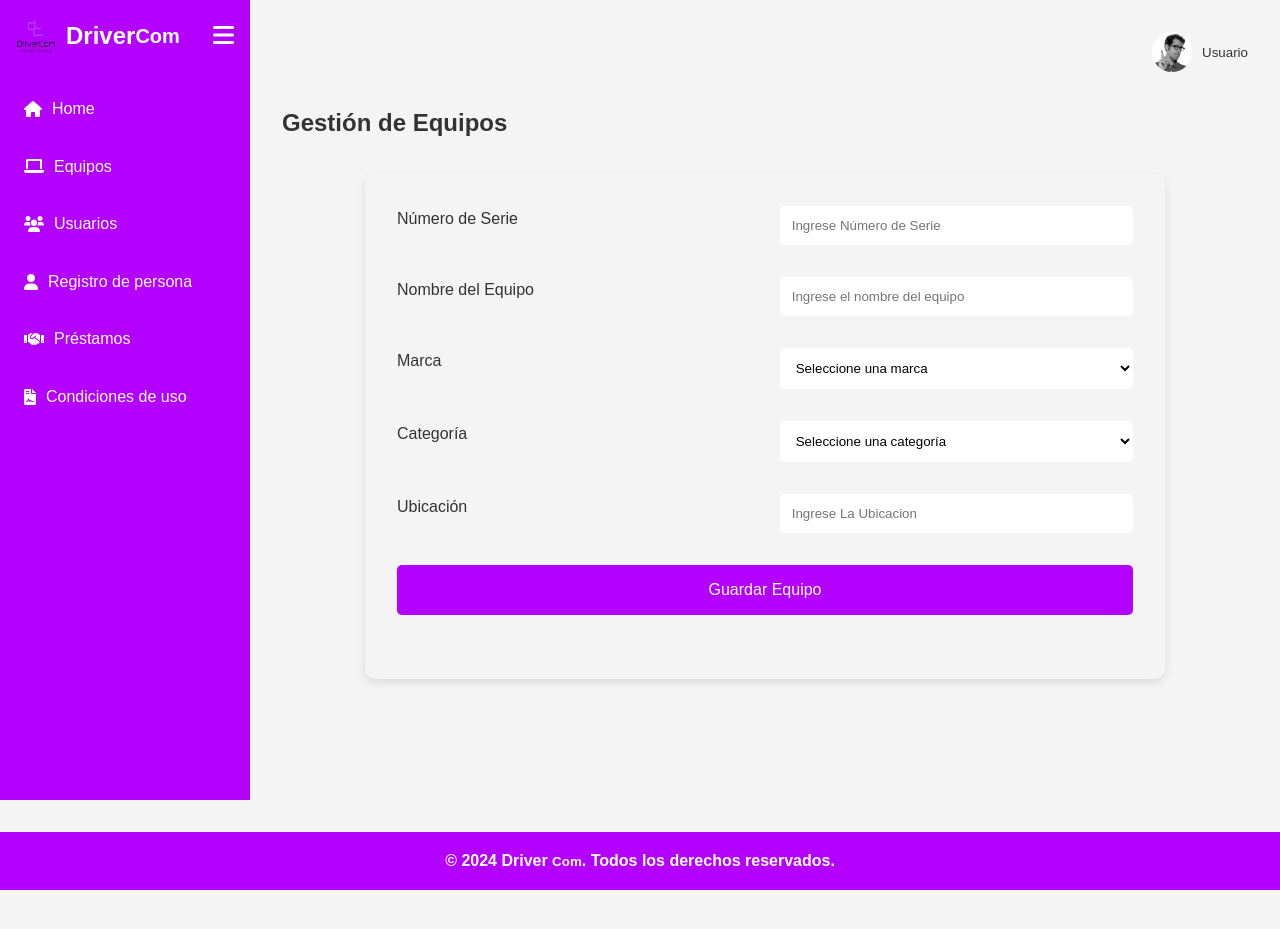
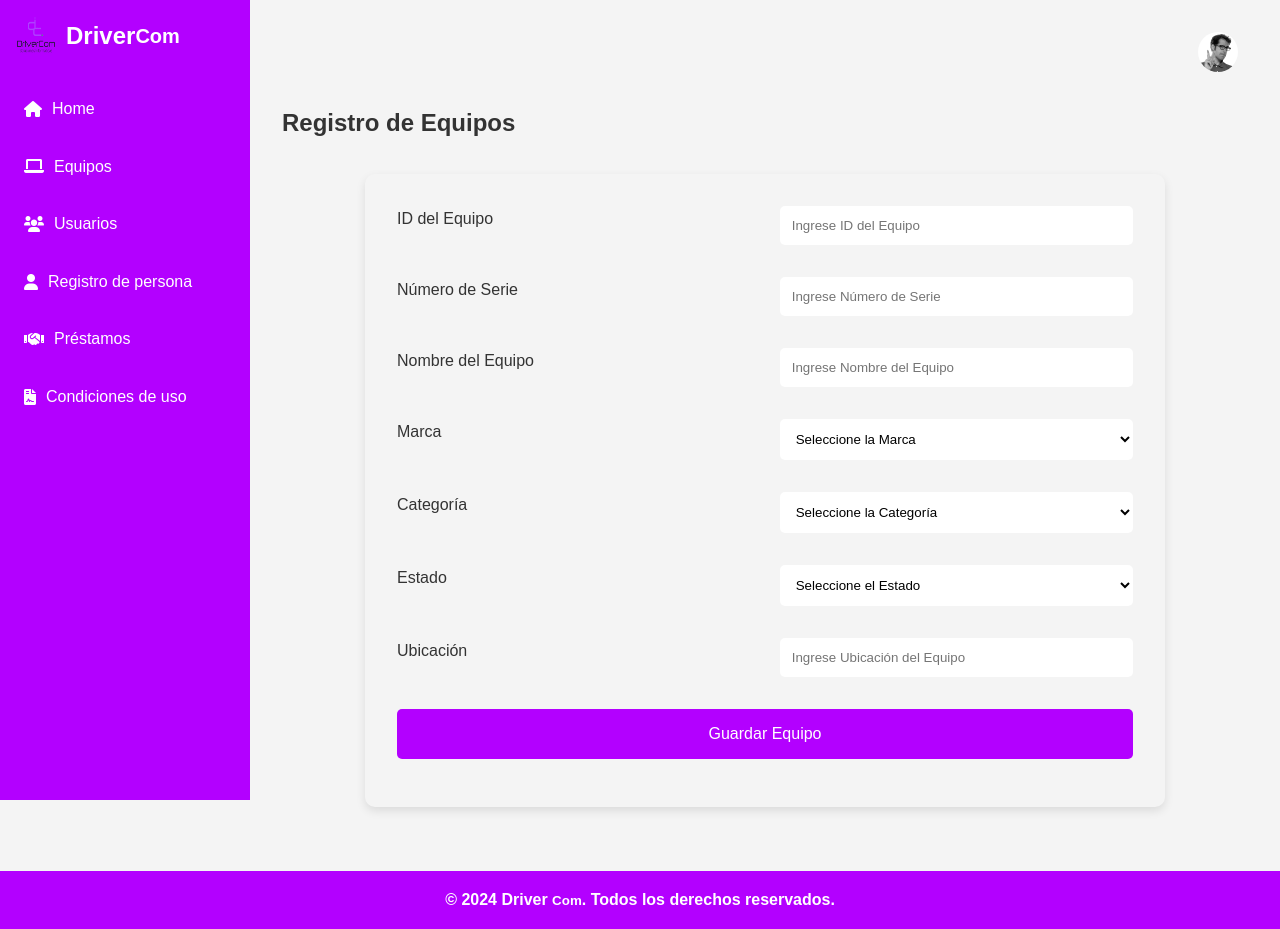
Before and after one commit to Rafael169/basico, a PHP site: page /apidrivercom/vista/agregarEquipo.php in a window 1280 px wide. Before the commit the page ends 890 px from the top, so only its background shows below. Run offline with PHP 8.4, Linux system fonts and the light colour scheme.

```diff
--- a/css/Stylemenu.css
+++ b/css/Stylemenu.css
@@ -211,7 +211,7 @@ body {
   font-size: 4rem;
   margin-bottom: 0.5rem;
   margin-top: 0.4rem;
-  margin-left: 25rem;
+  margin-left: 10rem;
 }
 
 .main-footer {
--- a/modelo/indexvalida.php
+++ b/modelo/indexvalida.php
@@ -3,7 +3,7 @@ session_start();
 
 $t1 = $_POST['t1'];
 $t2 = $_POST['t2'];
-$baseUrl = "http://localhost/DriverCom/login.php";
+$baseUrl = "http://localhost/apidrivercom/login.php";
 
 function consumoApi($url, $data) {
     $ch = curl_init($url);
--- a/vista/agregarEquipo.php
+++ b/vista/agregarEquipo.php
@@ -4,8 +4,7 @@
 <head>
   <meta charset="UTF-8">
   <meta name="viewport" content="width=device-width, initial-scale=1.0">
-  <title>Registro de Equipos - DriverCom</title>
-  <link rel="icon" href="../img/www.ico">
+  <title>Registro de Equipos</title>
   <link rel="stylesheet" href="../css/Stylemenu.css">
   <link rel="stylesheet" href="../css/Stylosregistro.css">
   <link rel="stylesheet" href="../css/formularios.css">
@@ -20,9 +19,6 @@
           <img src="../img/LogoDrivercom.png" alt="Logo DriverCom" width="40" height="40">
           Driver<small>Com</small>
         </h1>
-        <button id="toggle-sidebar" class="toggle-sidebar" aria-label="Toggle Sidebar">
-          <i class="fas fa-bars"></i>
-        </button>
       </header>
       <nav class="sidebar-nav">
         <ul>
@@ -41,86 +37,85 @@
         <div class="user-menu">
           <button class="user-menu-toggle" id="user-menu-toggle" aria-haspopup="true" aria-expanded="false">
             <img src="../img/user2.jpg" class="user-image" alt="" width="40" height="40">
-            <span>Usuario</span>
+            <span></span>
           </button>
           <div class="user-menu-dropdown" id="user-menu-dropdown" hidden>
             <a href="close.php" id="logout-link"><i class="fa-solid fa-right-from-bracket"></i>Salir</a>
-
           </div>
         </div>
       </header>
 
-
       <section id="equipos-section" class="content">
-        <h2>Gestión de Equipos</h2>
+        <h2>Registro de Equipos</h2>
 
         <!-- Formulario de Equipos -->
         <div class="form-container">
-          <form id="form-equipos" action="../vista/usuario/guardarEquipo.php" method="POST">
-            <!-- Campo oculto para ID Equipo (usado en edición) -->
-            <!-- <input type="hidden" id="id_equipo" name="id_equipo"> -->
+          <form id="form-equipos" action="../vista/equipo/guardarEquipo.php" method="POST">
+
+            <div class="form-group">
+              <label for="id-equipo">ID del Equipo</label>
+              <input type="text" id="id-equipo" name="id-equipo" placeholder="Ingrese ID del Equipo" required>
+            </div>
 
             <div class="form-group">
               <label for="numero-serie">Número de Serie</label>
-              <input type="text" id="t1" name="t1" placeholder="Ingrese Número de Serie" required>
+              <input type="text" id="numero-serie" name="numero-serie" placeholder="Ingrese Número de Serie" required>
             </div>
 
             <div class="form-group">
               <label for="nombre-equipo">Nombre del Equipo</label>
-              <input type="text" id="t2" name="t2" placeholder="Ingrese el nombre del equipo" required>
+              <input type="text" id="nombre-equipo" name="nombre-equipo" placeholder="Ingrese Nombre del Equipo" required>
             </div>
 
             <div class="form-group">
-              <label for="marca">Marca</label>
-              <select id="t3" name="t3" required>
-                <option value="" disabled selected>Seleccione una marca</option>
+              <label for="marca-equipo">Marca</label>
+              <select id="marca-equipo" name="marca-equipo" required>
+                <option value="" disabled selected>Seleccione la Marca</option>
                 <option value="HP">HP</option>
-                <option value="DELL">DELL</option>
-                <option value="LENOVO">LENOVO</option>
-                <option value="ASUS">ASUS</option>
-                <option value="ACER">ACER</option>
-                <option value="APPLE">APPLE</option>
-                <option value="OTROS">OTROS</option>
+                <option value="Dell">Dell</option>
+                <option value="Lenovo">Lenovo</option>
+                <option value="Apple">Apple</option>
+                <option value="Asus">Asus</option>
+                <option value="Acer">Acer</option>
+                <option value="Otra">Otra</option>
               </select>
             </div>
 
             <div class="form-group">
-              <label for="categoria">Categoría</label>
-              <select id="t4" name="t4" required>
-                <option value="" disabled selected>Seleccione una categoría</option>
+              <label for="categoria-equipo">Categoría</label>
+              <select id="categoria-equipo" name="categoria-equipo" required>
+                <option value="" disabled selected>Seleccione la Categoría</option>
+                <option value="Laptop">Laptop</option>
                 <option value="Desktop">Desktop</option>
-                <option value="Laptop">Laptop</option>
+                <option value="Tablet">Tablet</option>
+                <option value="Servidor">Servidor</option>
                 <option value="Impresora">Impresora</option>
                 <option value="Monitor">Monitor</option>
-                <option value="Accesorio">Accesorio</option>
-                <option value="Otros">Otros</option>
+                <option value="Otro">Otro</option>
               </select>
             </div>
 
-
-            <!-- <div class="form-group">
-              <label for="estado">Estado</label>
-              <input type="text" id="estado" name="estado" required>
-            </div> -->
-
             <div class="form-group">
-              <label for="ubicacion">Ubicación</label>
-              <input type="text" id="t6" name="t6" placeholder="Ingrese La Ubicacion" required>
-            </div>
-
-            <!-- <div class="form-group">
-              <label for="fecha-ingreso">Fecha de Ingreso</label>
-              <input type="date" id="fecha_ingreso" name="fecha_ingreso" placeholder="Ingrese la Fecha de Ingreso" required>
-            </div> -->
-
-            <div class="form-group">
-              <label for="ingresado-por"></label>
-              <input type="hidden" id="t8" name="t8" placeholder="Ingreso Por" required>
-              <button type="submit" value="1" id="submit-btn">Guardar Equipo</button>
+              <label for="estado-equipo">Estado</label>
+              <select id="estado-equipo" name="estado-equipo" required>
+                <option value="" disabled selected>Seleccione el Estado</option>
+                <option value="Nuevo">Nuevo</option>
+                <option value="Usado">Usado</option>
+                <option value="Dañado">Dañado</option>
+                <option value="Reparación">En reparación</option>
+                <option value="Obsoleto">Obsoleto</option>
+              </select>
             </div>
 
             <div class="form-group">
+              <label for="ubicacion-equipo">Ubicación</label>
+              <input type="text" id="ubicacion-equipo" name="ubicacion-equipo" placeholder="Ingrese Ubicación del Equipo" required>
             </div>
+
+            <div class="form-group">
+              <button type="submit">Guardar Equipo</button>
+            </div>
+
           </form>
         </div>
       </section>
@@ -133,29 +128,29 @@
 
   <script>
     document.addEventListener('DOMContentLoaded', function() {
-      // Función para cargar datos de equipo a editar
-      function cargarDatosEquipo(idEquipo) {
-        fetch('http://localhost/apidrivercom/equipo.php?id=' + idEquipo)
-          .then(response => response.json())
-          .then(data => {
-            if (data && !data.error) {
-              document.getElementById('id_equipo').value = data.ID_Equipo;
-              document.getElementById('numero_serie').value = data.Numero_Serie;
-              document.getElementById('nombre_equipo').value = data.Nombre_Equipo;
-              document.getElementById('marca').value = data.Marca;
-              document.getElementById('categoria').value = data.Categoria;
-              document.getElementById('estado').value = data.Estado;
-              document.getElementById('ubicacion').value = data.Ubicacion;
-              document.getElementById('fecha_ingreso').value = data.Fecha_Ingreso;
-              document.getElementById('ingresado_por').value = data.Ingresado_Por;
+      const userMenuToggle = document.getElementById('user-menu-toggle');
+      const userMenuDropdown = document.getElementById('user-menu-dropdown');
 
-              document.getElementById('submit-btn').innerText = "Actualizar Equipo";
-            } else {
-              console.error('Error al obtener los datos:', data.error);
-            }
-          })
-          .catch(error => console.error('Error al llamar a la API:', error));
-      }
+      userMenuToggle.addEventListener('click', function(event) {
+        event.stopPropagation();
+        const expanded = this.getAttribute('aria-expanded') === 'true' || false;
+        this.setAttribute('aria-expanded', !expanded);
+        userMenuDropdown.hidden = expanded;
+      });
+
+      document.addEventListener('click', function(event) {
+        if (!userMenuToggle.contains(event.target) && !userMenuDropdown.contains(event.target)) {
+          userMenuToggle.setAttribute('aria-expanded', 'false');
+          userMenuDropdown.hidden = true;
+        }
+      });
+
+      document.addEventListener('keydown', function(event) {
+        if (event.key === 'Escape') {
+          userMenuToggle.setAttribute('aria-expanded', 'false');
+          userMenuDropdown.hidden = true;
+        }
+      });
     });
   </script>
 </body>
--- a/vista/indexCondiciones.php
+++ b/vista/indexCondiciones.php
@@ -40,11 +40,10 @@
         <div class="user-menu">
           <button class="user-menu-toggle" id="user-menu-toggle" aria-haspopup="true" aria-expanded="false">
             <img src="../img/user2.jpg" class="user-image" alt="" width="40" height="40">
-            <span>Usuario</span>
+            <span></span>
           </button>
           <div class="user-menu-dropdown" id="user-menu-dropdown" hidden>
             <a href="close.php" id="logout-link"><i class="fa-solid fa-right-from-bracket"></i>Salir</a>
-
           </div>
         </div>
       </header>
--- a/vista/indexEquipo.php
+++ b/vista/indexEquipo.php
@@ -42,11 +42,10 @@
         <div class="user-menu">
           <button class="user-menu-toggle" id="user-menu-toggle" aria-haspopup="true" aria-expanded="false">
             <img src="../img/user2.jpg" class="user-image" alt="" width="40" height="40">
-            <span>Usuario</span>
+            <span></span>
           </button>
           <div class="user-menu-dropdown" id="user-menu-dropdown" hidden>
             <a href="close.php" id="logout-link"><i class="fa-solid fa-right-from-bracket"></i>Salir</a>
-
           </div>
         </div>
       </header>
--- a/vista/indexPersona.php
+++ b/vista/indexPersona.php
@@ -43,11 +43,10 @@
         <div class="user-menu">
           <button class="user-menu-toggle" id="user-menu-toggle" aria-haspopup="true" aria-expanded="false">
             <img src="../img/user2.jpg" class="user-image" alt="" width="40" height="40">
-            <span>Usuario</span>
+            <span></span>
           </button>
           <div class="user-menu-dropdown" id="user-menu-dropdown" hidden>
           <a href="close.php" id="logout-link"><i class="fa-solid fa-right-from-bracket"></i>Salir</a>
-
           </div>
         </div>
       </header>
--- a/vista/indexUsuario.php
+++ b/vista/indexUsuario.php
@@ -45,11 +45,10 @@
         <div class="user-menu">
           <button class="user-menu-toggle" id="user-menu-toggle" aria-haspopup="true" aria-expanded="false">
             <img src="../img/user2.jpg" class="user-image" alt="" width="40" height="40">
-            <span>Usuario</span>
+            <span></span>
           </button>
           <div class="user-menu-dropdown" id="user-menu-dropdown" hidden>
             <a href="close.php" id="logout-link"><i class="fa-solid fa-right-from-bracket"></i>Salir</a>
-
           </div>
         </div>
       </header>
--- a/vista/indexmenu.php
+++ b/vista/indexmenu.php
@@ -40,7 +40,6 @@
         <div class="user-menu">
           <button class="user-menu-toggle" id="user-menu-toggle" aria-haspopup="true" aria-expanded="false">
             <img src="../img/user2.jpg" class="user-image" alt="" width="40" height="40">
-            <span>Usuario</span>
           </button>
           <div class="user-menu-dropdown" id="user-menu-dropdown" hidden>
           <a href="close.php" id="logout-link"><i class="fa-solid fa-right-from-bracket"></i>Salir</a>
```
Also changed, not shown: vista/agregarPrestamo.php (+13 -14 lines), vista/indexPrestamos.php (+4 -5 lines).
